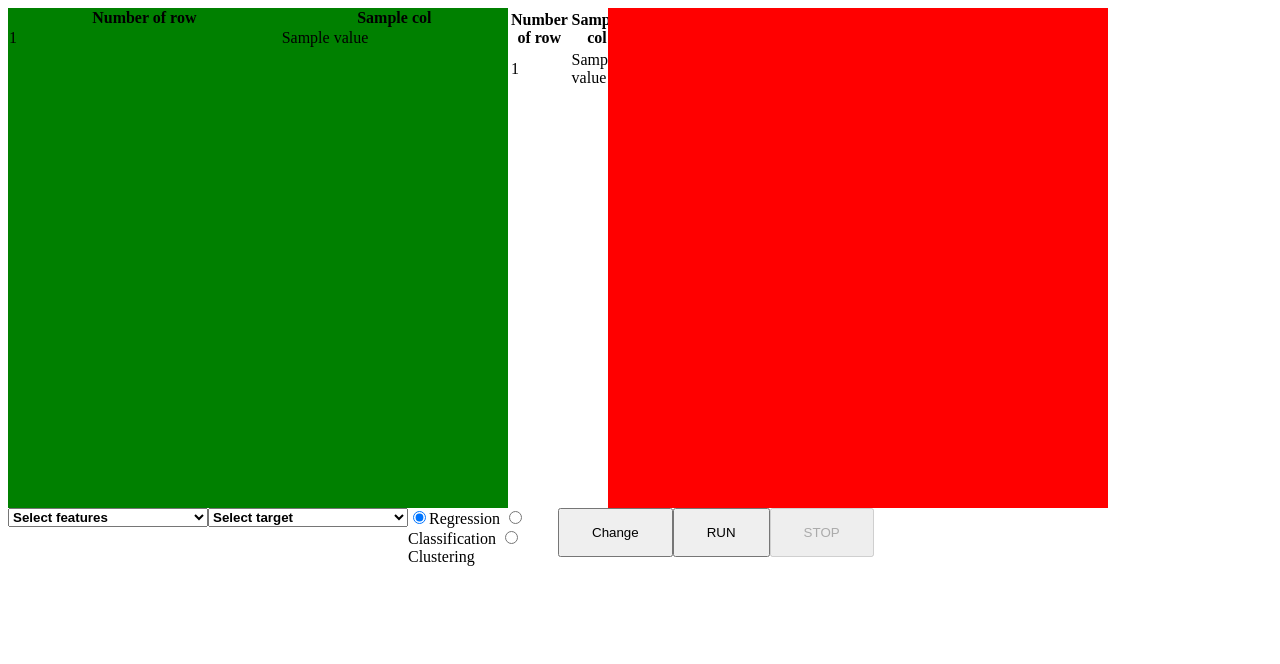
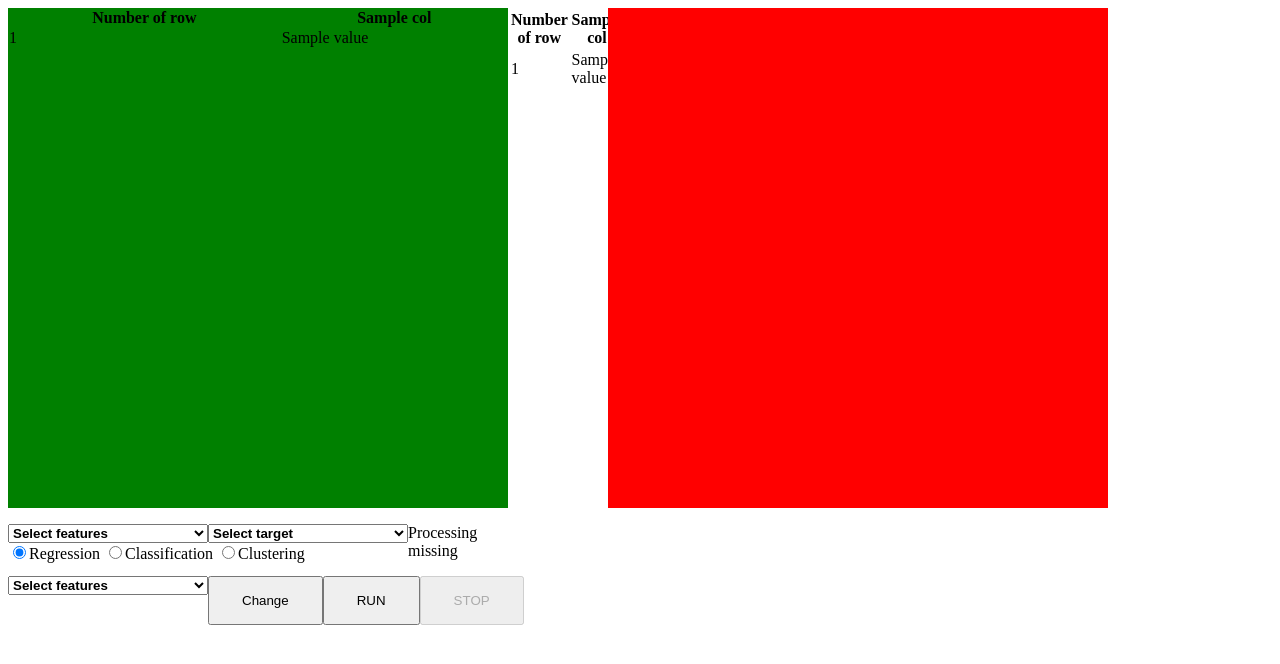
Before and after one commit to kejndan/CourseWork, a Django app: template best_solution/myapp/templates/myapp/processing.html in a window 1280 px wide. Shown: the top 664 px of the page. Run offline with Django 3.2, Linux system fonts and the light colour scheme; the template is opened without the code that fills it: most values are stand-ins (such as "Sample title", 1, 10 or a date in 2020).

Commit message:
Add preprocessing checkboxes in template

```diff
--- a/best_solution/myapp/static/myapp/script.js
+++ b/best_solution/myapp/static/myapp/script.js
@@ -86,6 +86,7 @@ function showCheckboxes() {
     expanded_check = false;
   }
 }
+
 var expanded_radio = false;
 function showRadiobuttons() {
   var checkboxes = document.getElementById("radiobuttons");
@@ -97,9 +98,27 @@ function showRadiobuttons() {
     expanded_radio = false;
   }
 }
+
+var expanded_checkboxes_for_preprocessing = false;
+function showCheckboxesPreprocessing() {
+  var checkboxes = document.getElementById("checkboxes_for_preprocessing");
+  if (!expanded_checkboxes_for_preprocessing) {
+    checkboxes.style.display = "block";
+    expanded_checkboxes_for_preprocessing = true;
+  } else {
+    checkboxes.style.display = "none";
+    expanded_checkboxes_for_preprocessing = false;
+  }
+}
+
 $(function() {
-$("#check_all").change(function(){
-    console.log('ПИДОРРР')
-    $('.checkbox').prop('checked', $(this).is(':checked'));
+$("#check_all_features").change(function(){
+    $('.checkbox_features').prop('checked', $(this).is(':checked'));
 });
 });
+
+$(function() {
+$("#check_all_preprocessing").change(function(){
+    $('.checkbox_preprocessing').prop('checked', $(this).is(':checked'));
+});
+});
--- a/best_solution/myapp/static/myapp/styles.css
+++ b/best_solution/myapp/static/myapp/styles.css
@@ -81,7 +81,24 @@
   background-color: #1e90ff;
 }
 
+#checkboxes_for_preprocessing {
+    display: none;
+    border: 1px #dadada solid;
+    overflow: auto;
+    height: 200px;
+}
+
+#checkboxes_for_preprocessing label {
+  display: block;
+}
+
+#checkboxes_for_preprocessing label:hover {
+  background-color: #1e90ff;
+}
+
 #type_task {
     float: left;
-    width: 150px;
 }
+#settings {
+    width: 500px;
+}
--- a/best_solution/myapp/templates/myapp/processing.html
+++ b/best_solution/myapp/templates/myapp/processing.html
@@ -72,11 +72,10 @@
                 <div class="overSelect"></div>
             </div>
             <div id="checkboxes">
-                <label><input type="checkbox" id="check_all"> Select all</label>
+                <label><input type="checkbox" id="check_all_features"> Select all</label>
                 {% for col, val in status_checkboxes.items %}
                 <label>
-
-                        <input type="checkbox" class="checkbox" name="checks[]" value="{{ forloop.counter }}"
+                        <input type="checkbox" class="checkbox_features" name="checks[]" value="{{ forloop.counter }}"
                             {%if val %}checked="checked"{% endif %}/>
                         {{col}}
                 </label>
@@ -105,6 +104,29 @@
                 <input type="radio" name="type_func" value="classification">Classification
                 <input type="radio" name="type_func" value="clustering">Clustering
         </div>
+        <div id="preprocessing">
+            <p>
+                Processing missing
+                <div class="multiselect">
+                <div class="selectBox" onclick="showCheckboxesPreprocessing()">
+                    <select>
+                        <option>Select features</option>
+                    </select>
+                    <div class="overSelect"></div>
+                </div>
+                <div id="checkboxes_for_preprocessing">
+                    <label><input type="checkbox" id="check_all_preprocessing"> Select all</label>
+                    {% for col, val in status_checkboxes.items %}
+                    <label>
+                            <input type="checkbox" class="checkbox_preprocessing" name="checks[]" value="{{ forloop.counter }}"
+                                {%if val %}checked="checked"{% endif %}/>
+                            {{col}}
+                    </label>
+                    {% endfor %}
+                </div>
+                </div>
+            </p>
+        </div>
         <input type="submit" class="btn" value="Change" id="start_btn">
     </div>
     </form>
```
